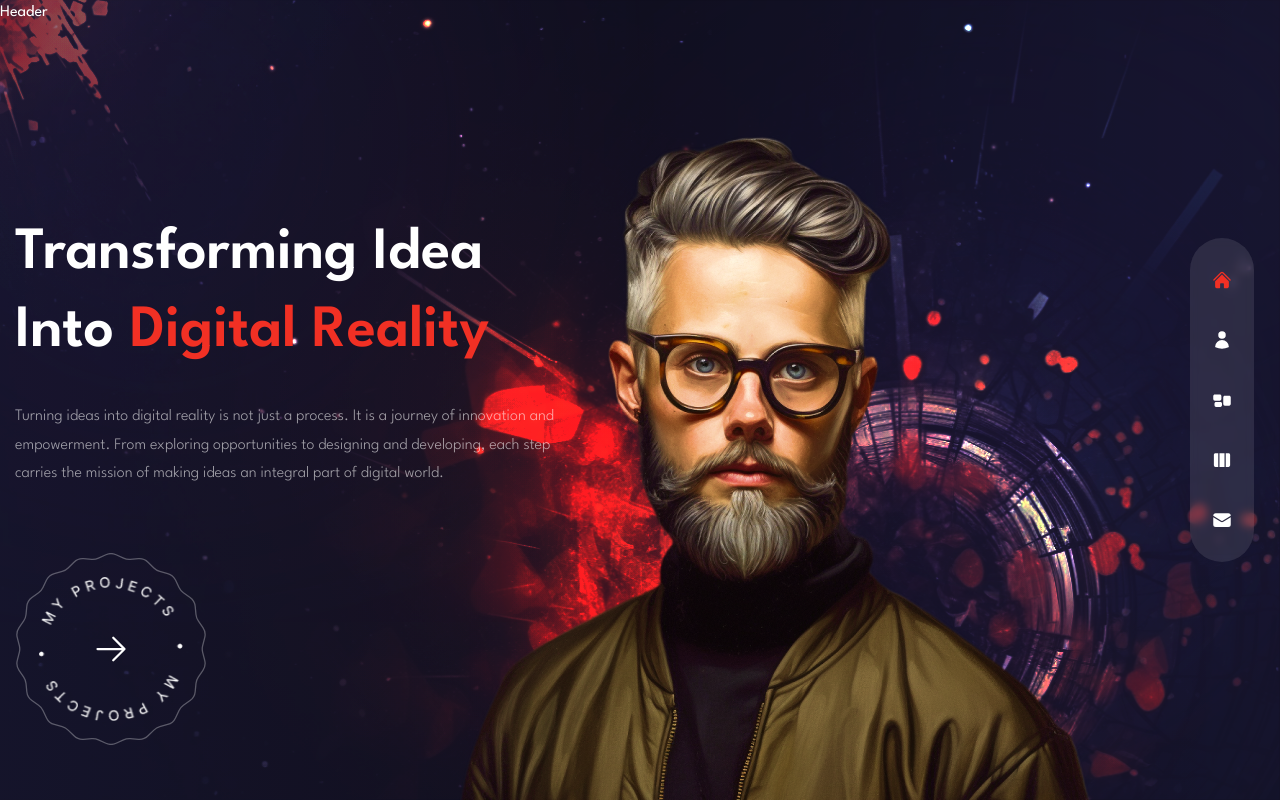
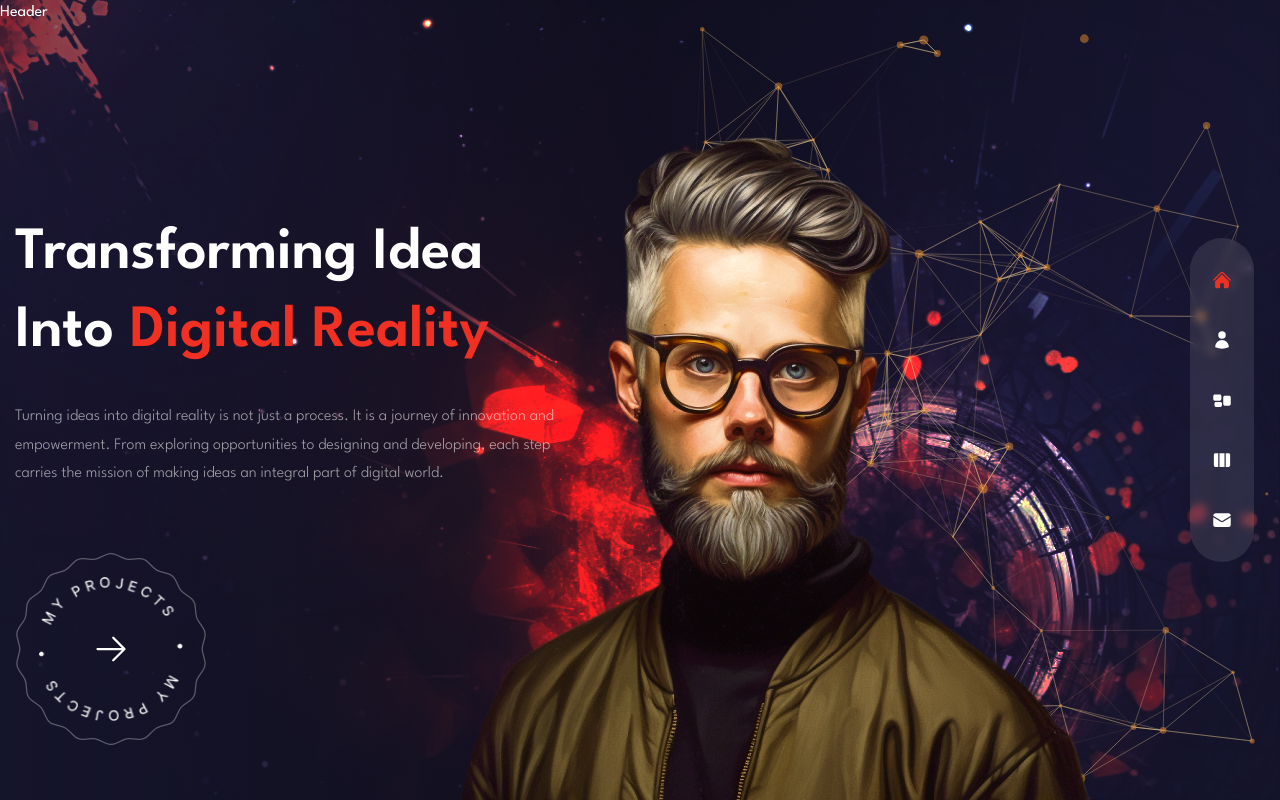
Before and after one commit to hha297/porfolio_hha297, a Next.js app: page / in a window 1280 px wide. Built offline with nearby package versions, Linux system fonts and the light colour scheme.

Commit message:
Particles Container

```diff
--- a/components/ParticlesContainer.js
+++ b/components/ParticlesContainer.js
@@ -1,5 +1,94 @@
+import { Particles } from 'react-tsparticles';
+import { loadFull } from 'tsparticles';
+import React, { useCallback } from 'react';
+import { distance } from 'framer-motion';
+
 const ParticlesContainer = () => {
-  return <div>Particles Container</div>;
+        //init
+        const particlesInit = useCallback(async (engine) => {
+                await loadFull(engine);
+        }, []);
+        //update
+        const particlesLoaded = useCallback(async (container) => {
+                await console.log(container);
+        }, []);
+        return (
+                <Particles
+                        className="w-1/2 h-full absolute translate-x-full"
+                        id="tsparticles"
+                        init={particlesInit}
+                        loaded={particlesLoaded}
+                        options={{
+                                fullScreen: { enable: false },
+                                background: {
+                                        color: {
+                                                value: '',
+                                        },
+                                },
+                                fps_limit: 120,
+                                interactivity: {
+                                        events: {
+                                                onClick: {
+                                                        enable: false,
+                                                        mode: 'push',
+                                                },
+                                                onHover: {
+                                                        enable: true,
+                                                        mode: 'repulse',
+                                                },
+                                                resize: true,
+                                        },
+                                        modes: {
+                                                push: { quantity: 100 },
+                                                repulse: {
+                                                        distance: 160,
+                                                        duration: 0.4,
+                                                },
+                                        },
+                                },
+                                particles: {
+                                        color: {
+                                                value: '#e68e2e',
+                                        },
+                                        links: {
+                                                color: '#f5d393',
+                                                distance: '150',
+                                                enable: true,
+                                                opacity: 0.5,
+                                                width: 1,
+                                        },
+                                        collisions: {
+                                                enable: true,
+                                        },
+                                        move: {
+                                                direction: 'none',
+                                                enable: true,
+                                                outModes: { default: 'bounce' },
+                                                random: false,
+                                                speed: 1,
+                                                straight: false,
+                                        },
+                                        number: {
+                                                density: {
+                                                        enable: true,
+                                                        area: 600,
+                                                },
+                                                value: 80,
+                                        },
+                                        opacity: {
+                                                value: 0.5,
+                                        },
+                                        shape: {
+                                                type: 'circle',
+                                        },
+                                        size: {
+                                                value: { min: 1, max: 5 },
+                                        },
+                                },
+                                detectRetina: true,
+                        }}
+                />
+        );
 };
 
 export default ParticlesContainer;
--- a/pages/index.js
+++ b/pages/index.js
@@ -48,7 +48,7 @@
                         </div>
                         <div className="w-full h-full absolute right-0 bottom-0">
                                 <div className="bg-none xl:bg-explosion xl:bg-cover xl:bg-right xl:bg-no-repeat w-full h-full absolute mix-blend-color-dodge translate-z-0"></div>
-
+                                <ParticalesContainer />
                                 <motion.div
                                         variants={fadeIn('up', 0.2)}
                                         initial="hidden"
```
